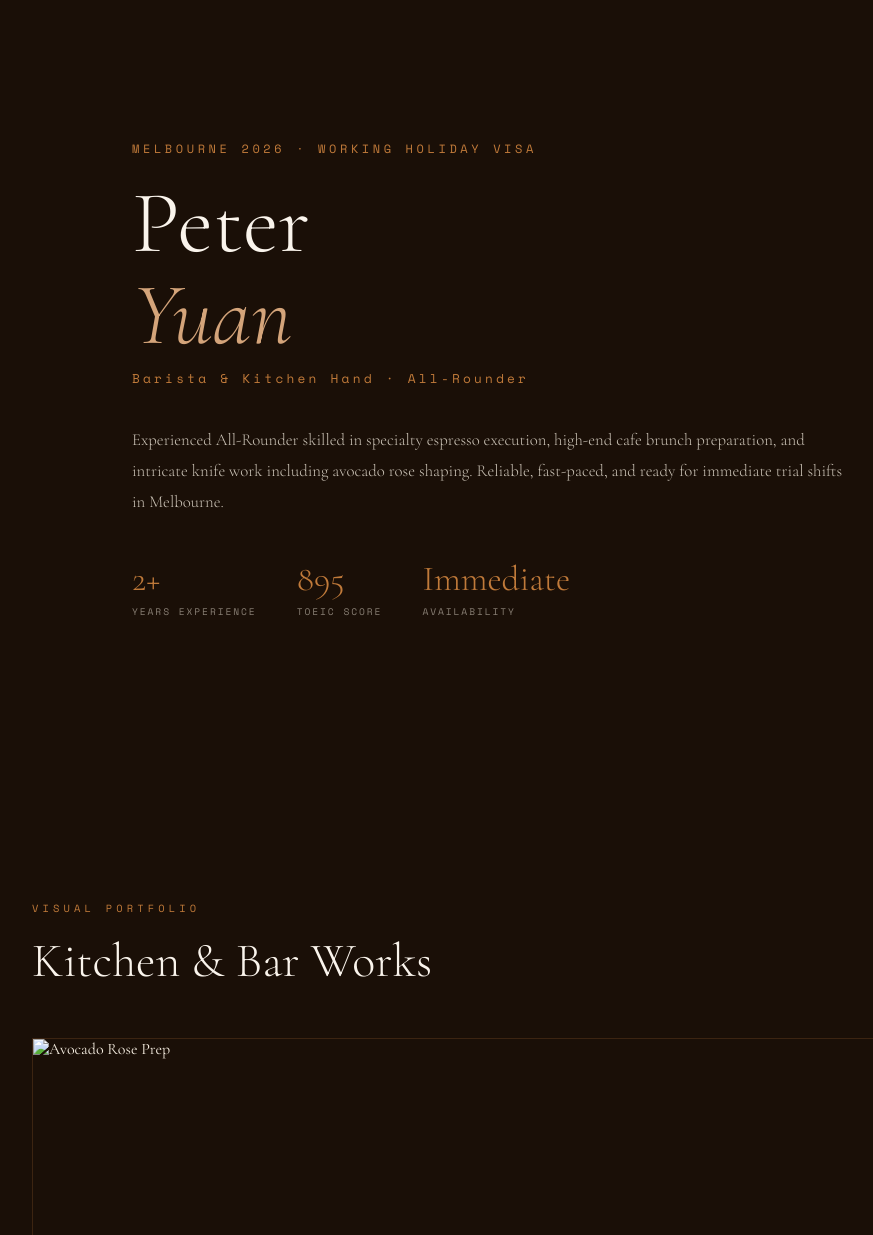
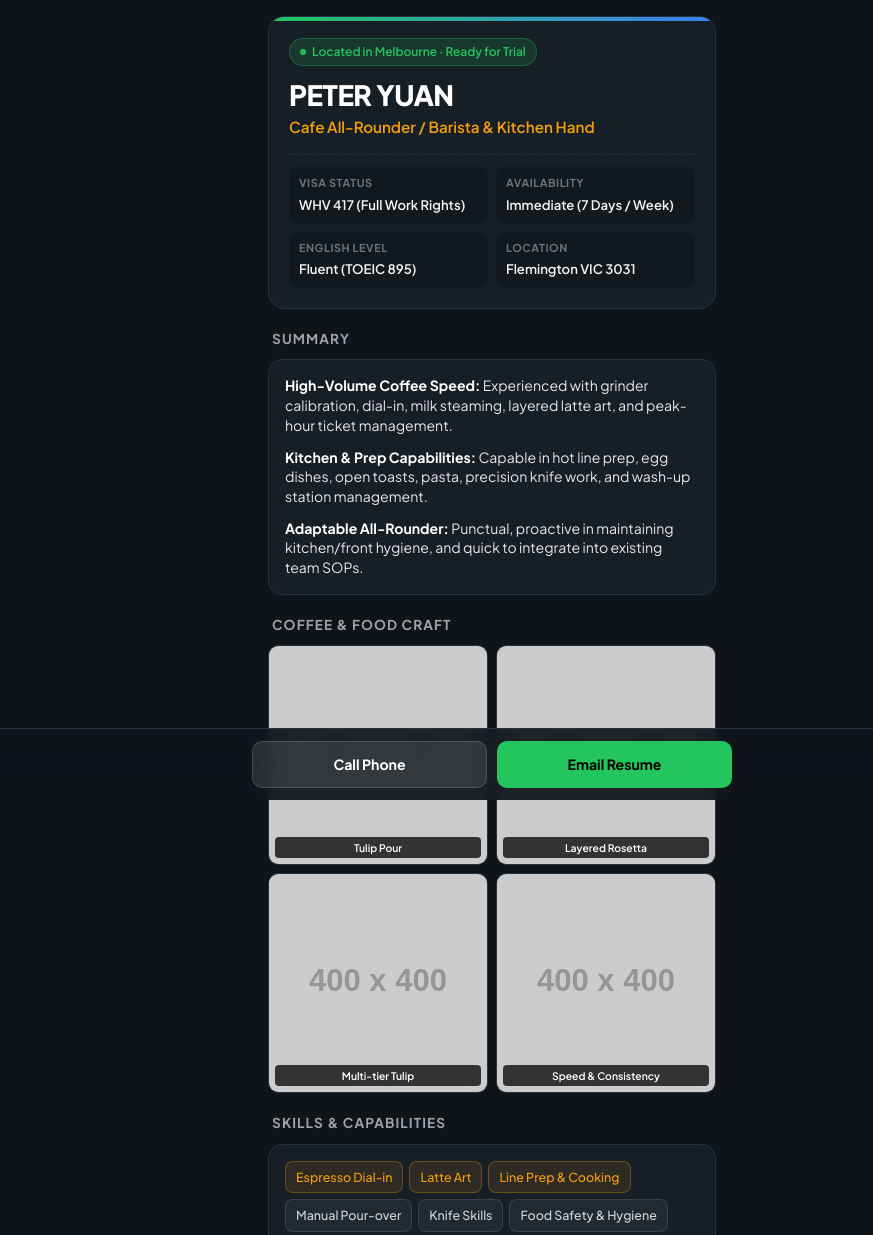
Before and after one commit to Retep555/EN_portfolio_Peter, a plain HTML site: page index.html in a window 1280 px wide. Shown: the top 1235 px of the page, without its empty margins (148-1021 px from the left). Drawn offline with nearby package versions, Linux system fonts and the light colour scheme; placeholder pictures from the web are drawn by us.

Commit message:
Update index.html

```diff
--- a/index.html
+++ b/index.html
@@ -2,225 +2,478 @@
 <html lang="en">
 <head>
 <meta charset="UTF-8">
-<meta name="viewport" content="width=device-width, initial-scale=1.0">
-<title>Peter Yuan · Barista & Kitchen Hand Portfolio</title>
-<link href="https://fonts.googleapis.com/css2?family=Cormorant+Garamond:ital,wght@0,300;0,400;0,600;1,300;1,400&family=Noto+Serif+TC:wght@300;400;500&family=Space+Mono:wght@400;700&display=swap" rel="stylesheet">
+<meta name="viewport" content="width=device-width, initial-scale=1.0, maximum-scale=1.0, user-scalable=no">
+<title>Peter Yuan · Cafe All-Rounder & Kitchen Hand | Melbourne</title>
+<link href="https://fonts.googleapis.com/css2?family=Plus+Jakarta+Sans:wght@400;500;600;700;800&family=Space+Grotesk:wght@500;700&display=swap" rel="stylesheet">
 <style>
   :root {
-    --cream: #f5ede0;
-    --espresso: #2a1a0e;
-    --caramel: #c07a3a;
-    --latte: #d4a47a;
-    --foam: #faf4ec;
-    --dark-roast: #1a0f07;
-    --mid: #6b3d1e;
+    --bg-dark: #0f1419;
+    --card-bg: #171f26;
+    --card-border: #263340;
+    --accent: #22c55e;
+    --accent-glow: rgba(34, 197, 94, 0.15);
+    --gold: #f59e0b;
+    --text-main: #f3f4f6;
+    --text-sub: #9ca3af;
+    --text-muted: #6b7280;
   }
-  * { margin: 0; padding: 0; box-sizing: border-box; }
-  html { scroll-behavior: smooth; }
+
+  * { margin: 0; padding: 0; box-sizing: border-box; -webkit-tap-highlight-color: transparent; }
+
   body {
-    background: var(--dark-roast);
-    color: var(--cream);
-    font-family: 'Cormorant Garamond', 'Noto Serif TC', serif;
-    overflow-x: hidden;
+    background: var(--bg-dark);
+    color: var(--text-main);
+    font-family: 'Plus Jakarta Sans', -apple-system, BlinkMacSystemFont, sans-serif;
+    line-height: 1.5;
+    padding-bottom: 90px;
   }
-  .hero {
-    min-height: 100vh;
+
+  .container {
+    max-width: 480px;
+    margin: 0 auto;
+    padding: 16px 16px 0;
+  }
+
+  /* ── MOBILE HEADER CARD ── */
+  .profile-card {
+    background: var(--card-bg);
+    border: 1px solid var(--card-border);
+    border-radius: 16px;
+    padding: 20px;
+    margin-bottom: 12px;
+    position: relative;
+    overflow: hidden;
+  }
+
+  .profile-card::before {
+    content: '';
+    position: absolute;
+    top: 0; left: 0; right: 0;
+    height: 4px;
+    background: linear-gradient(90deg, #22c55e, #3b82f6);
+  }
+
+  .status-badge {
+    display: inline-flex;
+    align-items: center;
+    gap: 6px;
+    background: var(--accent-glow);
+    border: 1px solid rgba(34, 197, 94, 0.3);
+    color: var(--accent);
+    padding: 4px 10px;
+    border-radius: 20px;
+    font-size: 0.75rem;
+    font-weight: 600;
+    margin-bottom: 12px;
+  }
+
+  .status-dot {
+    width: 6px;
+    height: 6px;
+    background: var(--accent);
+    border-radius: 50%;
+    animation: pulse 1.8s infinite;
+  }
+
+  .hero-title {
+    font-size: 1.75rem;
+    font-weight: 800;
+    letter-spacing: -0.02em;
+    color: #ffffff;
+    line-height: 1.2;
+    margin-bottom: 4px;
+  }
+
+  .hero-subtitle {
+    font-size: 0.95rem;
+    color: var(--gold);
+    font-weight: 600;
+    margin-bottom: 16px;
+  }
+
+  /* Quick Info Grid for Walk-ins */
+  .info-grid {
+    display: grid;
+    grid-template-columns: 1fr 1fr;
+    gap: 8px;
+    margin-top: 12px;
+    padding-top: 12px;
+    border-top: 1px dashed var(--card-border);
+  }
+
+  .info-item {
+    background: rgba(0,0,0,0.2);
+    padding: 8px 10px;
+    border-radius: 8px;
+  }
+
+  .info-label {
+    font-size: 0.68rem;
+    text-transform: uppercase;
+    letter-spacing: 0.05em;
+    color: var(--text-muted);
+    font-weight: 700;
+    display: block;
+  }
+
+  .info-value {
+    font-size: 0.82rem;
+    font-weight: 600;
+    color: var(--text-main);
+  }
+
+  /* ── SECTION TITLE ── */
+  .section-title {
+    font-size: 0.85rem;
+    font-weight: 700;
+    text-transform: uppercase;
+    letter-spacing: 0.08em;
+    color: var(--text-sub);
+    margin: 20px 4px 10px;
+  }
+
+  /* ── CARD STYLES ── */
+  .card {
+    background: var(--card-bg);
+    border: 1px solid var(--card-border);
+    border-radius: 14px;
+    padding: 16px;
+    margin-bottom: 12px;
+  }
+
+  /* Highlights / Key Selling Points */
+  .highlight-list {
+    list-style: none;
     display: flex;
     flex-direction: column;
-    justify-content: center;
-    padding: 80px 40px;
-    position: relative;
-    max-width: 800px;
-    margin: 0 auto;
+    gap: 12px;
   }
-  .hero-eyebrow {
-    font-family: 'Space Mono', monospace;
-    font-size: 0.75rem;
-    letter-spacing: 0.3em;
-    text-transform: uppercase;
-    color: var(--caramel);
-    margin-bottom: 20px;
+
+  .highlight-item {
+    font-size: 0.88rem;
+    color: #e5e7eb;
+    line-height: 1.4;
   }
-  .hero-name {
-    font-size: clamp(3.5rem, 7vw, 5.5rem);
-    font-weight: 300;
-    line-height: 1.05;
-    color: var(--foam);
+
+  .highlight-item strong {
+    color: #ffffff;
+  }
+
+  /* Skills Pills */
+  .tags-wrapper {
+    display: flex;
+    flex-wrap: wrap;
+    gap: 6px;
+  }
+
+  .tag {
+    background: rgba(255, 255, 255, 0.05);
+    border: 1px solid rgba(255, 255, 255, 0.1);
+    color: #d1d5db;
+    padding: 6px 10px;
+    border-radius: 8px;
+    font-size: 0.78rem;
+    font-weight: 500;
+  }
+
+  .tag.highlight {
+    background: rgba(245, 158, 11, 0.1);
+    border-color: rgba(245, 158, 11, 0.3);
+    color: var(--gold);
+  }
+
+  /* Timeline / Experience */
+  .job-item {
+    padding-bottom: 14px;
+    margin-bottom: 14px;
+    border-bottom: 1px solid var(--card-border);
+  }
+
+  .job-item:last-child {
+    padding-bottom: 0;
+    margin-bottom: 0;
+    border-bottom: none;
+  }
+
+  .job-header {
+    display: flex;
+    justify-content: space-between;
+    align-items: flex-start;
+    margin-bottom: 4px;
+  }
+
+  .job-role {
+    font-weight: 700;
+    font-size: 0.95rem;
+    color: #ffffff;
+  }
+
+  .job-period {
+    font-size: 0.72rem;
+    color: var(--text-muted);
+    font-weight: 500;
+  }
+
+  .job-company {
+    font-size: 0.82rem;
+    color: var(--gold);
+    font-weight: 600;
     margin-bottom: 8px;
   }
-  .hero-name em { font-style: italic; color: var(--latte); }
-  .hero-title {
-    font-family: 'Space Mono', monospace;
-    font-size: 0.8rem;
-    letter-spacing: 0.25em;
-    color: var(--caramel);
-    margin-bottom: 36px;
+
+  .job-desc {
+    font-size: 0.82rem;
+    color: var(--text-sub);
+    padding-left: 12px;
+    border-left: 2px solid var(--card-border);
   }
-  .hero-bio {
-    font-size: 1.05rem;
-    line-height: 1.85;
-    color: rgba(245, 237, 224, 0.8);
-    font-weight: 300;
-    margin-bottom: 40px;
+
+  .job-desc li {
+    margin-bottom: 4px;
+    list-style-type: none;
   }
-  .hero-stats {
-    display: flex;
-    gap: 40px;
-    margin-bottom: 40px;
-    flex-wrap: wrap;
-  }
-  .stat-num {
-    font-size: 2.2rem;
-    font-weight: 300;
-    color: var(--caramel);
-    display: block;
-  }
-  .stat-label {
-    font-family: 'Space Mono', monospace;
-    font-size: 0.6rem;
-    letter-spacing: 0.2em;
-    color: rgba(245, 237, 224, 0.5);
-    text-transform: uppercase;
-  }
-  section { padding: 100px 40px; max-width: 1000px; margin: 0 auto; }
-  .section-label {
-    font-family: 'Space Mono', monospace;
-    font-size: 0.65rem;
-    letter-spacing: 0.4em;
-    text-transform: uppercase;
-    color: var(--caramel);
-    margin-bottom: 16px;
-  }
-  .section-heading {
-    font-size: clamp(2.2rem, 4vw, 3rem);
-    font-weight: 300;
-    color: var(--foam);
-    margin-bottom: 48px;
-  }
+
+  /* Latte Art Gallery */
   .gallery-grid {
     display: grid;
     grid-template-columns: repeat(2, 1fr);
-    gap: 16px;
+    gap: 8px;
   }
+
   .gallery-item {
     position: relative;
+    border-radius: 10px;
     overflow: hidden;
-    background: var(--dark-roast);
-    border: 1px solid rgba(192, 122, 58, 0.2);
-    aspect-ratio: 4/3;
+    aspect-ratio: 1 / 1;
+    background: #000;
+    border: 1px solid var(--card-border);
   }
-  .gallery-item.large {
-    grid-column: span 2;
-    aspect-ratio: 16/9;
-  }
+
   .gallery-item img {
     width: 100%;
     height: 100%;
     object-fit: cover;
-    display: block;
   }
-  .gallery-overlay {
+
+  .gallery-item-tag {
     position: absolute;
-    bottom: 0; left: 0; right: 0;
-    padding: 16px;
-    background: linear-gradient(to top, rgba(26,15,7,0.9), transparent);
-    font-family: 'Space Mono', monospace;
-    font-size: 0.7rem;
-    color: var(--latte);
+    bottom: 6px;
+    left: 6px;
+    right: 6px;
+    background: rgba(0, 0, 0, 0.75);
+    backdrop-filter: blur(4px);
+    color: #fff;
+    font-size: 0.65rem;
+    font-weight: 600;
+    padding: 3px 6px;
+    border-radius: 4px;
+    text-align: center;
   }
-  .experience-card {
-    margin-bottom: 40px;
-    border-left: 1px solid var(--caramel);
-    padding-left: 24px;
+
+  /* ── STICKY BOTTOM BAR ── */
+  .bottom-bar {
+    position: fixed;
+    bottom: 0;
+    left: 0;
+    right: 0;
+    background: rgba(15, 20, 25, 0.92);
+    backdrop-filter: blur(12px);
+    border-top: 1px solid var(--card-border);
+    padding: 12px 16px;
+    z-index: 100;
   }
-  .exp-period {
-    font-family: 'Space Mono', monospace;
-    font-size: 0.65rem;
-    color: var(--caramel);
-    letter-spacing: 0.2em;
-    margin-bottom: 6px;
+
+  .bottom-bar-inner {
+    max-width: 480px;
+    margin: 0 auto;
+    display: grid;
+    grid-template-columns: 1fr 1fr;
+    gap: 10px;
   }
-  .exp-title { font-size: 1.4rem; color: var(--foam); margin-bottom: 4px; }
-  .exp-desc { font-size: 0.95rem; line-height: 1.8; color: rgba(245,237,224,0.7); }
-  footer {
-    padding: 40px;
-    text-align: center;
-    font-family: 'Space Mono', monospace;
-    font-size: 0.65rem;
-    color: rgba(245,237,224,0.4);
-    border-top: 1px solid rgba(192,122,58,0.1);
+
+  .btn {
+    display: flex;
+    align-items: center;
+    justify-content: center;
+    padding: 12px;
+    border-radius: 10px;
+    font-size: 0.88rem;
+    font-weight: 700;
+    text-decoration: none;
+    transition: transform 0.1s ease;
+  }
+
+  .btn:active { transform: scale(0.97); }
+
+  .btn-primary {
+    background: var(--accent);
+    color: #000000;
+  }
+
+  .btn-secondary {
+    background: rgba(255, 255, 255, 0.1);
+    color: #ffffff;
+    border: 1px solid rgba(255, 255, 255, 0.15);
+  }
+
+  @keyframes pulse {
+    0% { opacity: 1; transform: scale(1); }
+    50% { opacity: 0.4; transform: scale(1.2); }
+    100% { opacity: 1; transform: scale(1); }
   }
 </style>
 </head>
 <body>
 
-<div class="hero">
-  <div class="hero-eyebrow">Melbourne 2026 · Working Holiday Visa</div>
-  <h1 class="hero-name">Peter<br><em>Yuan</em></h1>
-  <p class="hero-title">Barista & Kitchen Hand · All-Rounder</p>
-  <p class="hero-bio">
-    Experienced All-Rounder skilled in specialty espresso execution, high-end cafe brunch preparation, and intricate knife work including avocado rose shaping. Reliable, fast-paced, and ready for immediate trial shifts in Melbourne.
-  </p>
-  <div class="hero-stats">
-    <div><span class="stat-num">2+</span><span class="stat-label">Years Experience</span></div>
-    <div><span class="stat-num">895</span><span class="stat-label">TOEIC Score</span></div>
-    <div><span class="stat-num">Immediate</span><span class="stat-label">Availability</span></div>
+<div class="container">
+
+  <!-- TOP HEADER CARD -->
+  <div class="profile-card">
+    <div class="status-badge">
+      <span class="status-dot"></span>
+      Located in Melbourne · Ready for Trial
+    </div>
+    <h1 class="hero-title">PETER YUAN</h1>
+    <p class="hero-subtitle">Cafe All-Rounder / Barista &amp; Kitchen Hand</p>
+
+    <div class="info-grid">
+      <div class="info-item">
+        <span class="info-label">Visa Status</span>
+        <span class="info-value">WHV 417 (Full Work Rights)</span>
+      </div>
+      <div class="info-item">
+        <span class="info-label">Availability</span>
+        <span class="info-value">Immediate (7 Days / Week)</span>
+      </div>
+      <div class="info-item">
+        <span class="info-label">English Level</span>
+        <span class="info-value">Fluent (TOEIC 895)</span>
+      </div>
+      <div class="info-item">
+        <span class="info-label">Location</span>
+        <span class="info-value">Flemington VIC 3031</span>
+      </div>
     </div>
   </div>
 
-<section>
-  <div class="section-label">Visual Portfolio</div>
-  <h2 class="section-heading">Kitchen & Bar Works</h2>
+  <!-- SUMMARY -->
+  <div class="section-title">Summary</div>
+  <div class="card">
+    <ul class="highlight-list">
+      <li class="highlight-item">
+        <strong>High-Volume Coffee Speed:</strong> Experienced with grinder calibration, dial-in, milk steaming, layered latte art, and peak-hour ticket management.
+      </li>
+      <li class="highlight-item">
+        <strong>Kitchen &amp; Prep Capabilities:</strong> Capable in hot line prep, egg dishes, open toasts, pasta, precision knife work, and wash-up station management.
+      </li>
+      <li class="highlight-item">
+        <strong>Adaptable All-Rounder:</strong> Punctual, proactive in maintaining kitchen/front hygiene, and quick to integrate into existing team SOPs.
+      </li>
+    </ul>
+  </div>
+
+  <!-- WORK PROOF / COFFEE CRAFT -->
+  <div class="section-title">Coffee &amp; Food Craft</div>
   <div class="gallery-grid">
-    <div class="gallery-item large">
-      <img src="IMG_4124_2.jpg" alt="Avocado Rose Prep">
-      <div class="gallery-overlay">Avocado Rose Precision Prep · 酪林咖啡</div>
+    <div class="gallery-item">
+      <img src="IMG_1624.jpeg" alt="Tulip Latte Art" onerror="this.src='https://placehold.co/400x400/1e293b/f8fafc?text=Tulip+Pour'">
+      <div class="gallery-item-tag">Tulip Pour</div>
     </div>
     <div class="gallery-item">
-      <img src="IMG_4096_2.jpg" alt="Open Sandwich">
-      <div class="gallery-overlay">Prawn & Avocado Open Sandwich</div>
+      <img src="IMG_1535.jpeg" alt="Rosetta Latte Art" onerror="this.src='https://placehold.co/400x400/1e293b/f8fafc?text=Layered+Rosetta'">
+      <div class="gallery-item-tag">Layered Rosetta</div>
     </div>
     <div class="gallery-item">
-      <img src="IMG_4200_2.jpg" alt="Truffle Risotto">
-      <div class="gallery-overlay">Truffle Risotto with Avocado Rose</div>
+      <img src="IMG_2225.jpeg" alt="Multi-tier Tulip Latte Art" onerror="this.src='https://placehold.co/400x400/1e293b/f8fafc?text=Multi-tier+Tulip'">
+      <div class="gallery-item-tag">Multi-tier Tulip</div>
     </div>
     <div class="gallery-item">
-      <img src="latte3.jpg" alt="Latte Art Tulip">
-      <div class="gallery-overlay">Latte Art · Tulip Pour</div>
-    </div>
-    <div class="gallery-item">
-      <img src="latte5.jpg" alt="Latte Art Heart">
-      <div class="gallery-overlay">Latte Art · Free Pour Heart</div>
+      <img src="IMG_2284.jpeg" alt="High Volume Service Coffee" onerror="this.src='https://placehold.co/400x400/1e293b/f8fafc?text=Speed+%26+Consistency'">
+      <div class="gallery-item-tag">Speed &amp; Consistency</div>
     </div>
   </div>
-</section>
 
-<section>
-  <div class="section-label">Career Background</div>
-  <h2 class="section-heading">Experience</h2>
-
-  <div class="experience-card">
-    <div class="exp-period">Sep 2026 — Oct 2026</div>
-    <h3 class="exp-title">Kitchen Team Member · 酪林咖啡 (Laolin Cafe)</h3>
-    <p class="exp-desc">Executed brunch dish preparation, Nordic open sandwiches, pasta, and gourmet plating. Specialized in delicate knife work including avocado rose cutting and egg roll techniques. Handled meat butchery, vacuum sealing, and broth reduction.</p>
+  <!-- SKILLS BREAKDOWN -->
+  <div class="section-title">Skills &amp; Capabilities</div>
+  <div class="card">
+    <div class="tags-wrapper">
+      <span class="tag highlight">Espresso Dial-in</span>
+      <span class="tag highlight">Latte Art</span>
+      <span class="tag highlight">Line Prep &amp; Cooking</span>
+      <span class="tag">Manual Pour-over</span>
+      <span class="tag">Knife Skills</span>
+      <span class="tag">Food Safety &amp; Hygiene</span>
+      <span class="tag">POS &amp; Cash Handling</span>
+      <span class="tag">Inventory Control</span>
+      <span class="tag">Kitchen Hand &amp; Wash-up</span>
+    </div>
   </div>
 
-  <div class="experience-card">
-    <div class="exp-period">Nov 2025 — Apr 2026</div>
-    <h3 class="exp-title">Barista & Operations · 2Gather Café</h3>
-    <p class="exp-desc">Managed espresso calibration, pour-overs, and independent bar service. Developed 3 original signature beverages and rebuilt stock control systems to minimize waste during rush hours.</p>
+  <!-- EXPERIENCE -->
+  <div class="section-title">Work Experience</div>
+  <div class="card">
+
+    <div class="job-item">
+      <div class="job-header">
+        <span class="job-role">Kitchen Hand &amp; Line Prep</span>
+        <span class="job-period">Sep – Oct 2026</span>
+      </div>
+      <div class="job-company">Avocado Coffee · Taiwan</div>
+      <ul class="job-desc">
+        <li>• Prepared gourmet brunch items, open toasts, and pasta orders during peak periods.</li>
+        <li>• Handled prep work including precision avocado knife styling, meat trimming, and sous-vide setup.</li>
+      </ul>
     </div>
 
-  <div class="experience-card">
-    <div class="exp-period">Jul 2025 — Aug 2025</div>
-    <h3 class="exp-title">Management Trainee · Louisa Coffee</h3>
-    <p class="exp-desc">Trained in high-volume commercial chain standards across 500+ locations, focusing on speed, consistency, and station rotation.</p>
+    <div class="job-item">
+      <div class="job-header">
+        <span class="job-role">Shift Lead / Assistant Manager</span>
+        <span class="job-period">May – Sep 2026</span>
       </div>
-</section>
+      <div class="job-company">Milksha · Taiwan</div>
+      <ul class="job-desc">
+        <li>• Managed shift floor operations, team allocation, and fast order processing under pressure.</li>
+        <li>• Maintained inventory, stock ordering, and strict hygiene compliance.</li>
+      </ul>
+    </div>
 
-<footer>
-  Peter Yuan · Melbourne Portfolio · Contact via Printable Resume QR
-</footer>
+    <div class="job-item">
+      <div class="job-header">
+        <span class="job-role">Lead Barista &amp; All-Rounder</span>
+        <span class="job-period">Nov 2025 – Apr 2026</span>
+      </div>
+      <div class="job-company">2Gather Cafe · Taiwan</div>
+      <ul class="job-desc">
+        <li>• Handled daily espresso dial-in, latte art quality control, and pour-over coffee service.</li>
+        <li>• Prepared in-house desserts and light brunch options.</li>
+      </ul>
+    </div>
+
+  </div>
+
+  <!-- EDUCATION -->
+  <div class="section-title">Education</div>
+  <div class="card" style="display: flex; justify-content: space-between; align-items: center;">
+    <div>
+      <div style="font-weight: 700; font-size: 0.9rem; color: #fff;">Bachelor of Business Administration</div>
+      <div style="font-size: 0.78rem; color: var(--text-sub);">National Chung Cheng University</div>
+    </div>
+    <div style="font-size: 0.75rem; color: var(--text-muted); font-weight: 600;">2020 – 2024</div>
+  </div>
+
+</div>
+
+<!-- STICKY BOTTOM ACTION BAR -->
+<div class="bottom-bar">
+  <div class="bottom-bar-inner">
+    <a href="tel:0400000000" class="btn btn-secondary">
+      Call Phone
+    </a>
+    <a href="mailto:peteryuan08@gmail.com" class="btn btn-primary">
+      Email Resume
+    </a>
+  </div>
+</div>
 
 </body>
 </html>
```
Lines whose indentation alone changed are shown as unchanged.
